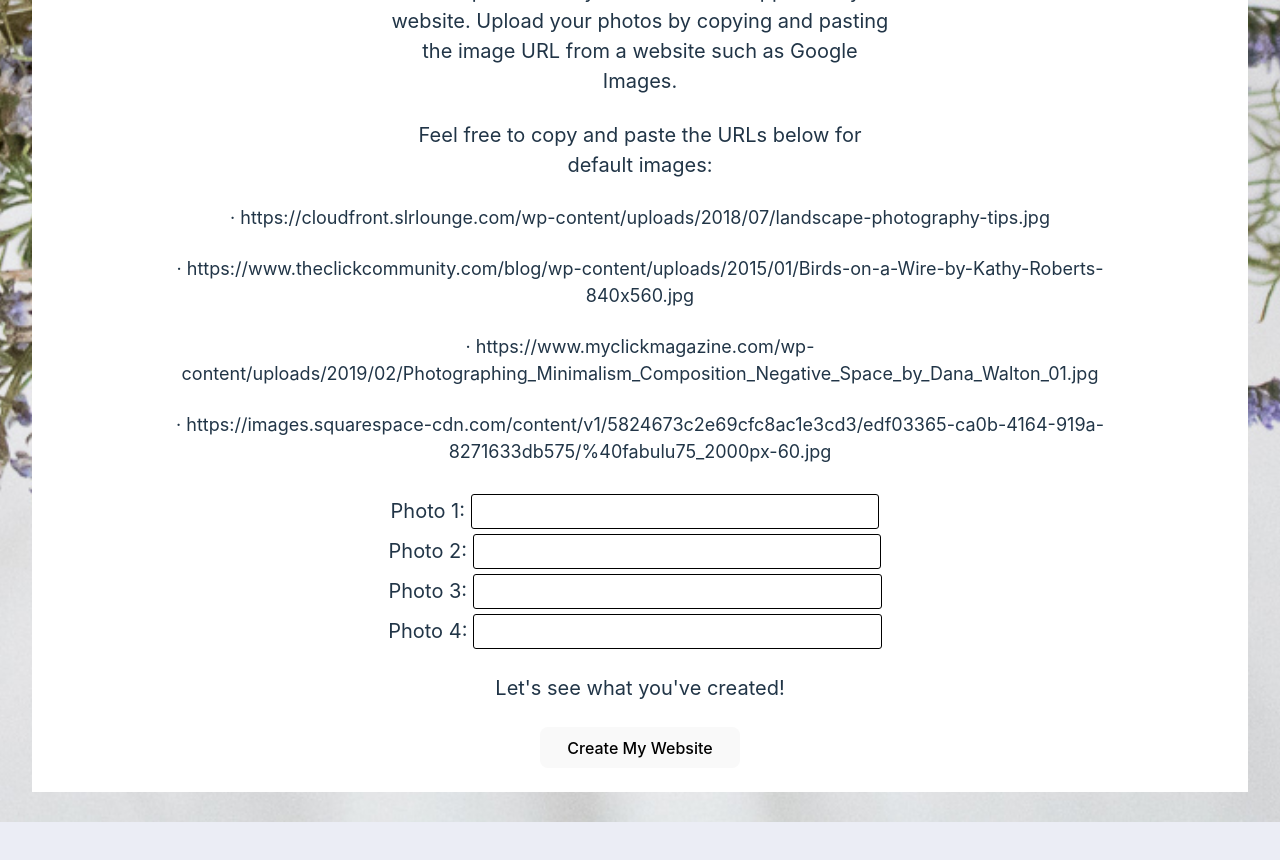
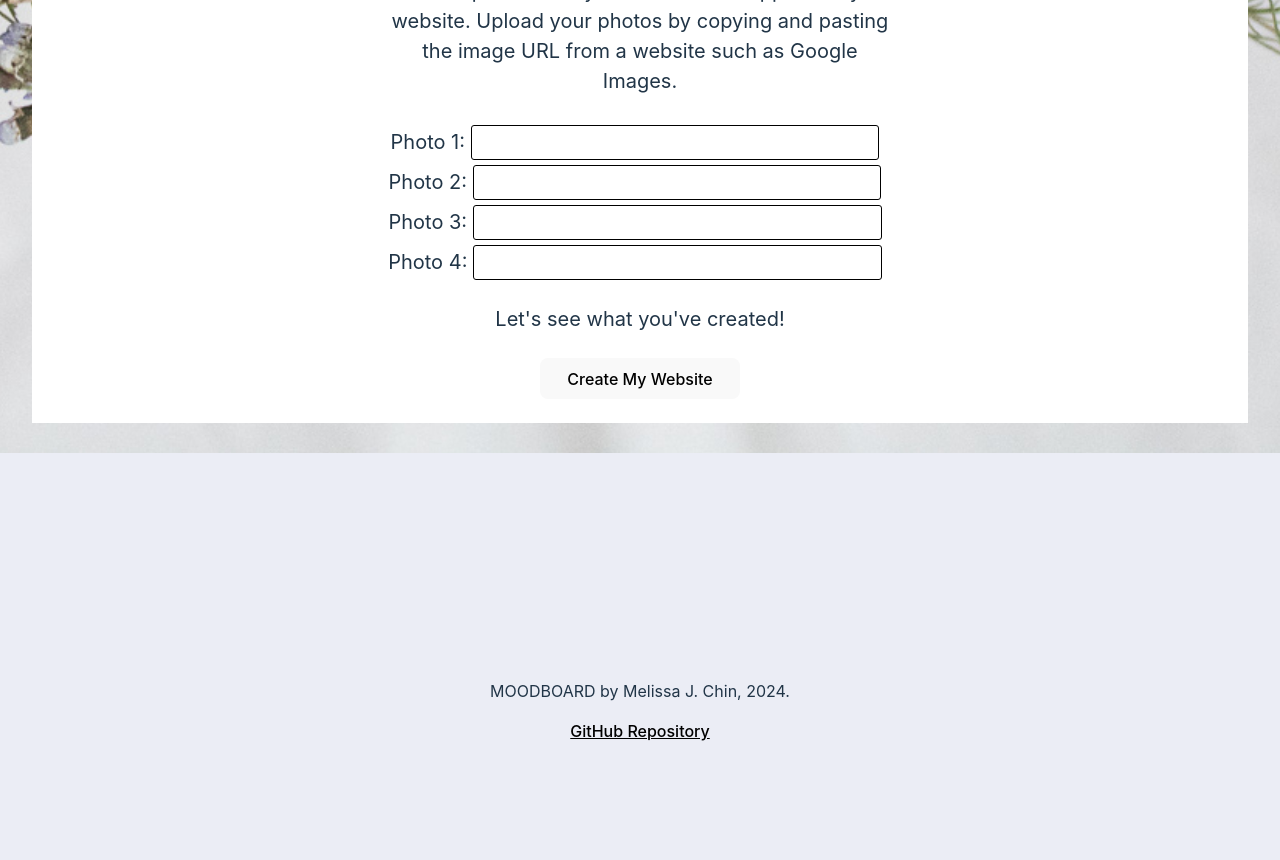
Before and after one commit to mjchin1/Moodboard-WebsiteBuilder, a React (Vite) app in the folder client/: page / in a window 1280 px wide. Shown: the part 1660-2520 px from the top of the page. Built offline with nearby package versions, Linux system fonts and the light colour scheme; a web font is replaced by a local one.

Commit message:
temporarily commenting URLS

```diff
--- a/client/src/components/WebsiteForm.jsx
+++ b/client/src/components/WebsiteForm.jsx
@@ -116,11 +116,11 @@ export default function WebsiteForm ({website, setWebsite}) {
 
 
         <p className="formText"> Now let's choose 4 high-resolution, landscape-oriented photos that you would like to appear on your website. Upload your photos by copying and pasting the image URL from a website such as Google Images. </p> <br/>
-        <p className="formText"> Feel free to copy and paste the URLs below for default images: </p> <br/>
+        {/* <p className="formText"> Feel free to copy and paste the URLs below for default images: </p> <br/>
         <p className="formText2">· https://cloudfront.slrlounge.com/wp-content/uploads/2018/07/landscape-photography-tips.jpg</p> <br/>
         <p className="formText2">· https://www.theclickcommunity.com/blog/wp-content/uploads/2015/01/Birds-on-a-Wire-by-Kathy-Roberts-840x560.jpg</p> <br/>
         <p className="formText2">· https://www.myclickmagazine.com/wp-content/uploads/2019/02/Photographing_Minimalism_Composition_Negative_Space_by_Dana_Walton_01.jpg</p> <br/>
-        <p className="formText2">· https://images.squarespace-cdn.com/content/v1/5824673c2e69cfc8ac1e3cd3/edf03365-ca0b-4164-919a-8271633db575/%40fabulu75_2000px-60.jpg</p> <br/>
+        <p className="formText2">· https://images.squarespace-cdn.com/content/v1/5824673c2e69cfc8ac1e3cd3/edf03365-ca0b-4164-919a-8271633db575/%40fabulu75_2000px-60.jpg</p> <br/> */}
         <label>
           Photo 1: <input value={mainPhoto} onChange={(event) => setMainPhoto(event.target.value)} required /> <br/>
         </label>
```
